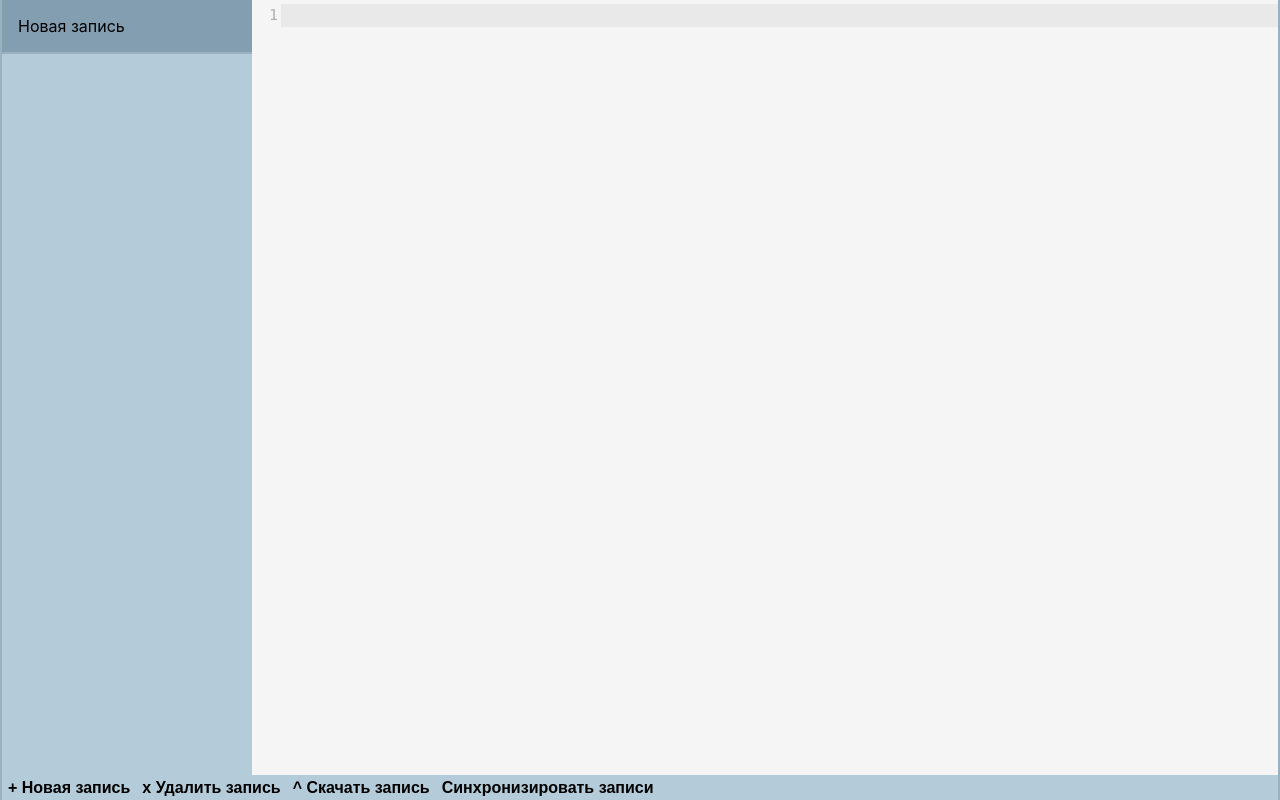
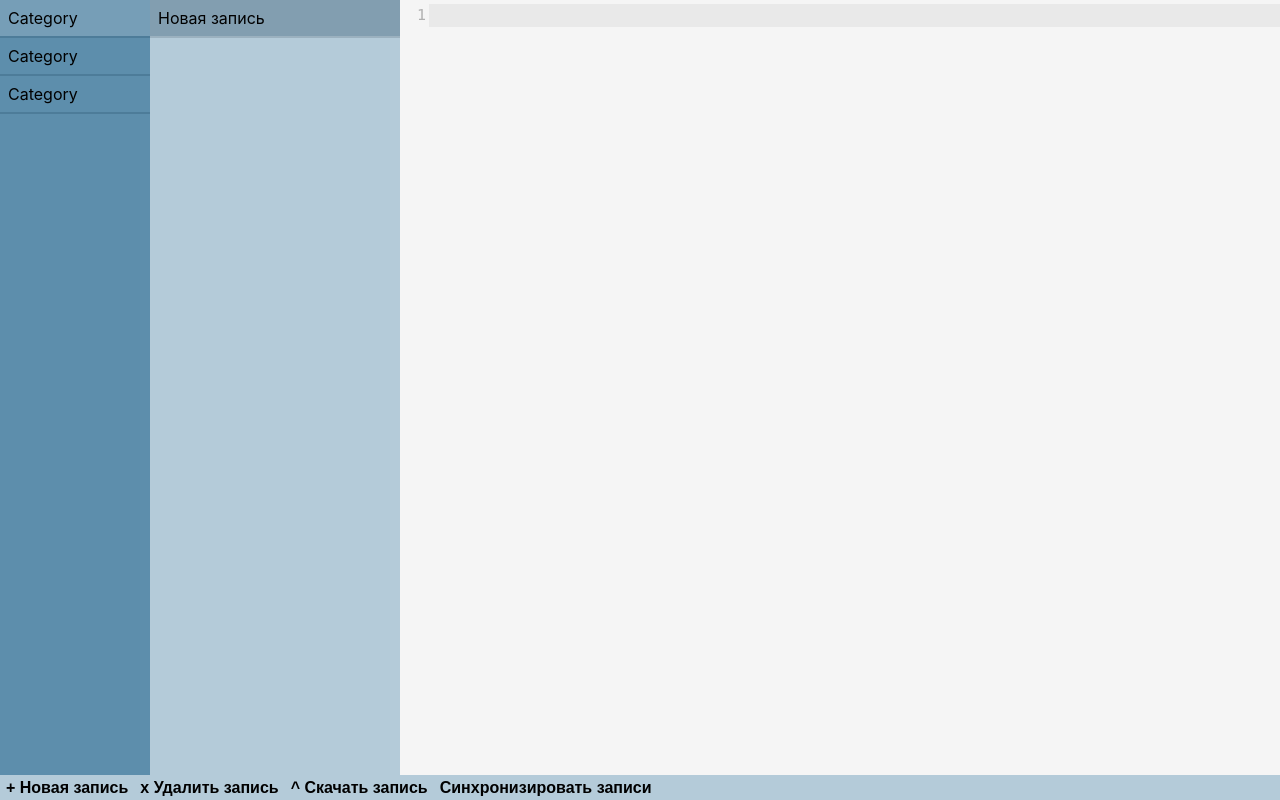
Before and after one commit to AmadeusDeadDmytro/ama_notes, a React (Create React App) app: page / in a window 1280 px wide. Both pictures are taken after a click on the button "+ Новая запись". Built offline with nearby package versions, Linux system fonts and the light colour scheme.

Commit message:
adding category list

```diff
--- a/package.json
+++ b/package.json
@@ -68,6 +68,7 @@
     ]
   },
   "devDependencies": {
+    "@types/mousetrap": "^1.6.5",
     "@types/react": "^17.0.0",
     "@types/react-dom": "^17.0.0",
     "@types/react-redux": "^7.1.14",
--- a/src/componets/App.tsx
+++ b/src/componets/App.tsx
@@ -1,3 +1,4 @@
+import CategoryList from 'containers/CategoryList'
 import Colors from 'styles/colors'
 import Navigation from 'containers/Navigation'
 import NoteEditor from 'containers/NoteEditor'
@@ -8,6 +9,7 @@ import styled from 'styled-components'
 const App: React.FC = () => {
     return (
         <AppContainer>
+            <CategoryList />
             <NoteList />
             <NoteEditor />
             <Navigation />
@@ -19,10 +21,8 @@ export default App
 
 const AppContainer = styled.div`
     display: grid;
-    grid-template-areas: 'sidebar editor editor' 'nav nav nav';
-    grid-template-columns: 250px auto;
+    grid-template-areas: 'category-sidebar note-sidebar editor editor' 'nav nav nav nav';
+    grid-template-columns: 150px 250px auto;
     grid-template-rows: auto 25px;
     min-height: 100vh;
-    border-left: 2px solid ${Colors.HOVER};
-    border-right: 2px solid ${Colors.HOVER};
 `
--- /dev/null
+++ b/src/containers/CategoryList.tsx
@@ -0,0 +1,44 @@
+import Colors from 'styles/colors'
+import { Dispatch } from 'redux'
+import React from 'react'
+import { connect } from 'react-redux'
+import styled from 'styled-components'
+
+const CategoryList: React.FC = () => {
+    return (
+        <CategorySidebar>
+            <CategoryListContainer>
+                {[1, 2, 3].map((category) => {
+                    return (
+                        <CategoryEach key={category} active={!category}>
+                            Category
+                        </CategoryEach>
+                    )
+                })}
+            </CategoryListContainer>
+        </CategorySidebar>
+    )
+}
+
+const mapStateToProps = (state) => ({})
+
+const mapDispatchToProps = (dispatch: Dispatch) => ({})
+
+export default connect(mapStateToProps, mapDispatchToProps)(CategoryList)
+
+const CategorySidebar = styled.aside`
+    grid-area: category-sidebar;
+    background: ${Colors.BACKGROUND_DARK_ONE};
+`
+
+const CategoryListContainer = styled.div``
+const CategoryEach = styled.div<{ active: boolean }>`
+    cursor: pointer;
+    padding: 0.5rem;
+    border-bottom: 2px solid ${Colors.BACKGROUND_DARK_TWO};
+    background: ${({ active }) => active && Colors.ACTIVE};
+
+    &:hover {
+        background: ${Colors.BACKGROUND_DARK_THREE};
+    }
+`
--- a/src/containers/Navigation.tsx
+++ b/src/containers/Navigation.tsx
@@ -20,10 +20,7 @@ interface NavigationProps {
 }
 
 const Navigation: React.FC<NavigationProps> = ({ addNote, activeNote, deleteNote, swapNote, syncState, notes, syncing }) => {
-    return (
-        <NavigationContainer>
-            <NavButton
-                onClick={async () => {
+    const newNoteHandler = () => {
         const note = {
             id: uuid(),
             text: '',
@@ -32,36 +29,33 @@ const Navigation: React.FC<NavigationProps> = ({ addNote, activeNote, deleteNote
         }
 
         if ((activeNote && activeNote.text !== '') || !activeNote) {
-                        await addNote(note)
+            addNote(note)
             swapNote(note.id)
         }
-                }}
-            >
-                + Новая запись
-            </NavButton>
-            <NavButton
-                onClick={() => {
+    }
+
+    const deleteHandler = () => {
         if (activeNote) {
             deleteNote(activeNote.id)
         }
-                }}
-            >
-                x Удалить запись
-            </NavButton>
-            <NavButton
-                onClick={() => {
+    }
+
+    const syncNoteHandler = () => {
+        syncState(notes)
+    }
+
+    const downloadHandler = () => {
         if (activeNote) {
             downloadNote(getNoteTitle(activeNote.text), activeNote.text)
         }
-                }}
-            >
-                ^ Скачать запись
-            </NavButton>
-            <NavButton
-                onClick={() => {
-                    syncState(notes)
-                }}
-            >
+    }
+
+    return (
+        <NavigationContainer>
+            <NavButton onClick={newNoteHandler}>+ Новая запись</NavButton>
+            <NavButton onClick={deleteHandler}>x Удалить запись</NavButton>
+            <NavButton onClick={downloadHandler}>^ Скачать запись</NavButton>
+            <NavButton onClick={syncNoteHandler}>
                 Синхронизировать записи
                 {syncing && 'Синхронизация...'}
             </NavButton>
--- a/src/containers/NoteEditor.tsx
+++ b/src/containers/NoteEditor.tsx
@@ -33,7 +33,7 @@ const NoteEditor: React.FC<NoteEditorProps> = ({ loading, activeNote, updateNote
     } else {
         return (
             <Editor
-                className="editor"
+                className="mousetrap"
                 value={activeNote.text}
                 options={options}
                 editorDidMount={(editor) => {
--- a/src/containers/NoteList.tsx
+++ b/src/containers/NoteList.tsx
@@ -17,13 +17,13 @@ interface NoteListProps {
 
 const NoteList: React.FC<NoteListProps> = ({ active, notes, swapNote, pruneNotes }) => {
     return (
-        <Sidebar>
+        <NoteSidebar>
             <NoteListContainer>
                 {notes.map((note) => {
                     const noteTitle: string = getNoteTitle(note.text)
 
                     return (
-                        <NoteTitle
+                        <NoteEach
                             key={note.id}
                             active={note.id === active}
                             onClick={() => {
@@ -34,11 +34,11 @@ const NoteList: React.FC<NoteListProps> = ({ active, notes, swapNote, pruneNotes
                             }}
                         >
                             {noteTitle}
-                        </NoteTitle>
+                        </NoteEach>
                     )
                 })}
             </NoteListContainer>
-        </Sidebar>
+        </NoteSidebar>
     )
 }
 
@@ -54,16 +54,16 @@ const mapDispatchToProps = (dispatch: Dispatch) => ({
 
 export default connect(mapStateToProps, mapDispatchToProps)(NoteList)
 
-const Sidebar = styled.aside`
-    grid-area: sidebar;
+const NoteSidebar = styled.aside`
+    grid-area: note-sidebar;
     background: ${Colors.BACKGROUND};
 `
 
 const NoteListContainer = styled.div``
 
-const NoteTitle = styled.div<{ active: boolean }>`
+const NoteEach = styled.div<{ active: boolean }>`
     cursor: pointer;
-    padding: 1rem;
+    padding: 0.5rem;
     border-bottom: 2px solid ${Colors.HOVER};
     background: ${({ active }) => active && Colors.ACTIVE};
     &:hover {
--- a/src/helpers/hooks.ts
+++ b/src/helpers/hooks.ts
@@ -1,4 +1,8 @@
+import 'mousetrap-global-bind'
+
 import { useEffect, useRef } from 'react'
+
+import mousetrap from 'mousetrap'
 
 const noop = () => {}
 
@@ -26,5 +30,3 @@ export const useInterval = (callback: () => void, delay: number | null, immediat
         return () => clearInterval(id)
     }, [delay])
 }
-
-export default useInterval
--- a/src/styles/colors.ts
+++ b/src/styles/colors.ts
@@ -1,5 +1,8 @@
 const colors = {
     BACKGROUND: '#B4CBD9',
+    BACKGROUND_DARK_ONE: '#5d8eac',
+    BACKGROUND_DARK_TWO: '#4d7c99',
+    BACKGROUND_DARK_THREE: '#769eb7',
     HOVER: '#9BB1BF',
     ACTIVE: '#829eb0',
     EMPTY_EDITOR: '#a7c8bb',
```
Also changed, not shown: 2 other files (tests, documents, lock files or other folders). Lines whose indentation alone changed are shown as unchanged.
